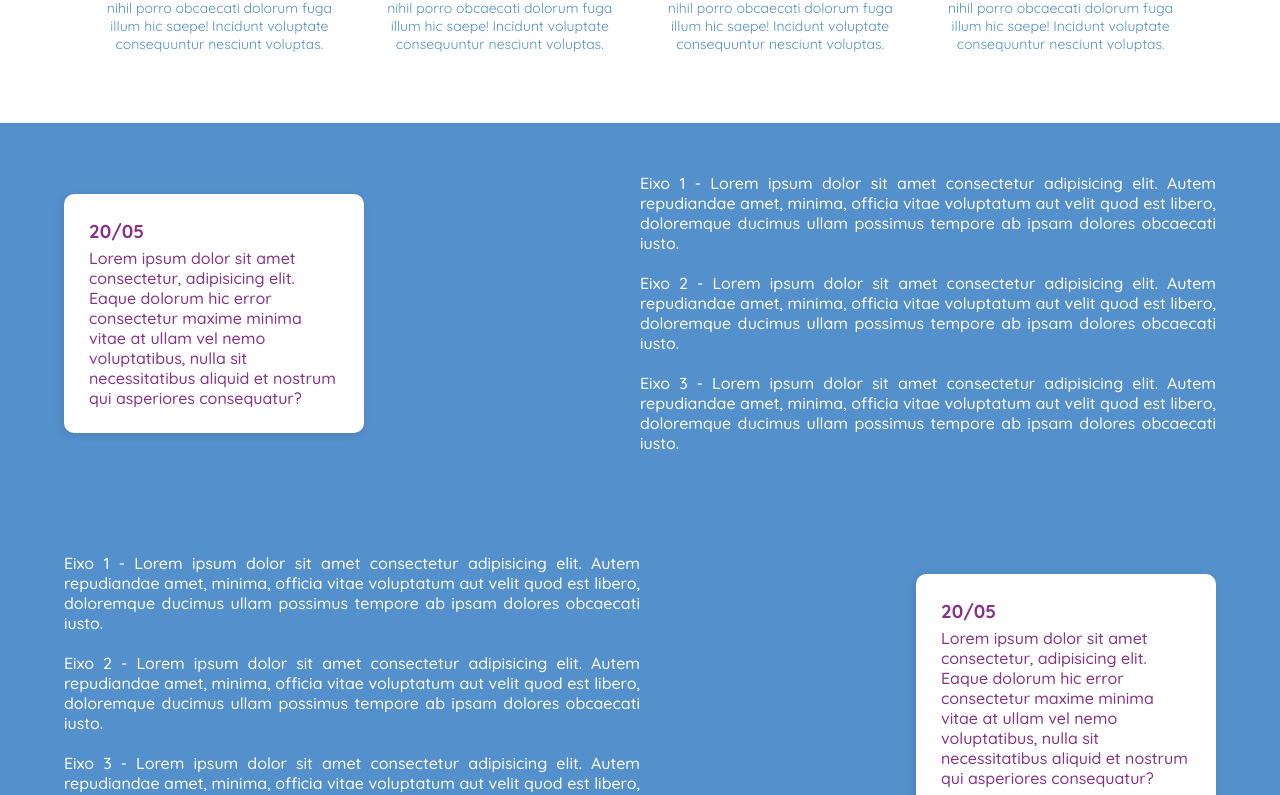
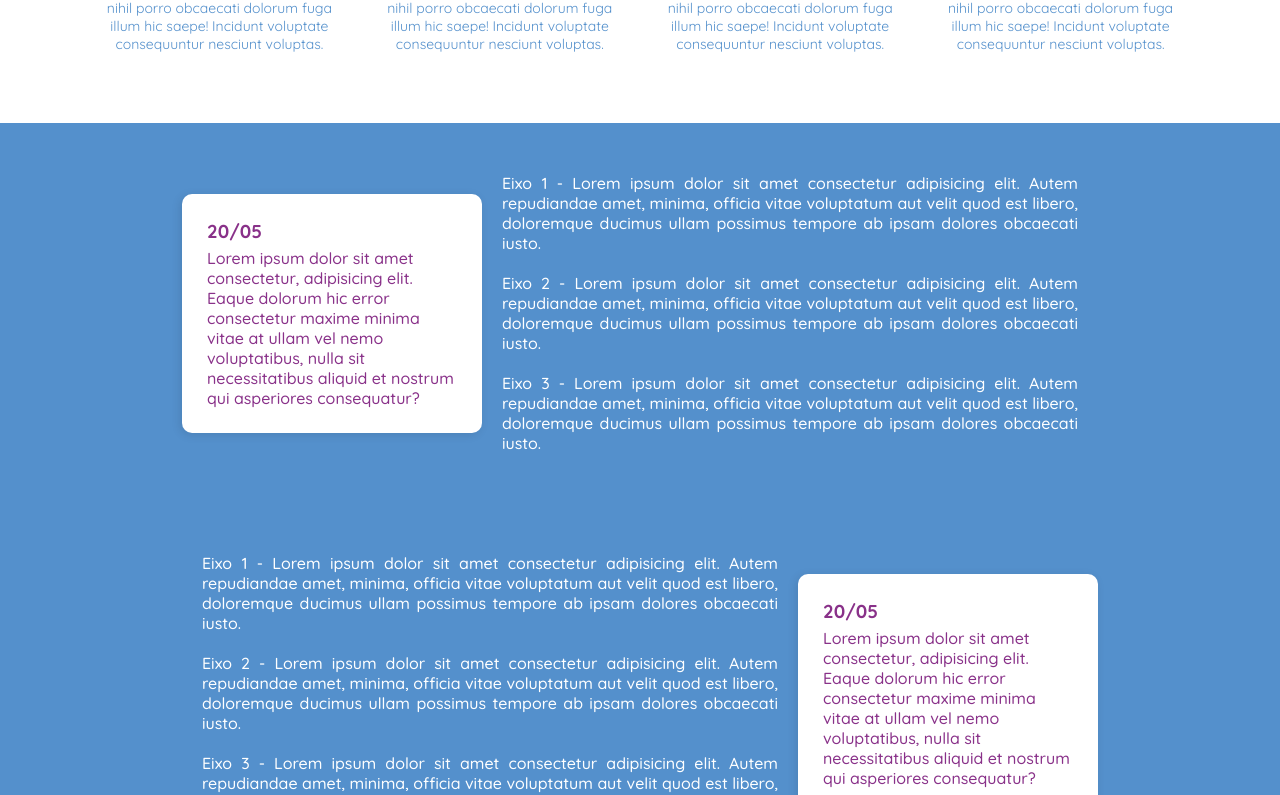
Before and after one commit to pedrohhcunha/congresso, a Next.js app: page / in a window 1280 px wide. Shown: the part 1402-2197 px from the top of the page. Built offline with nearby package versions, Linux system fonts and the light colour scheme.

Commit message:
Alterando a estilização das subsections de cronograma

```diff
--- a/styles/Cronograma.module.scss
+++ b/styles/Cronograma.module.scss
@@ -5,7 +5,7 @@
     .subSection{
         display: flex;
         align-items: center;
-        justify-content: space-between;
+        justify-content: center;
         width: 100%;
         padding: 50px 0;
 
@@ -34,6 +34,7 @@
 
         .areaContentDia{
             width: 50%;
+            margin: 0 20px;
 
             .content{
                 color: var(--white);
```
